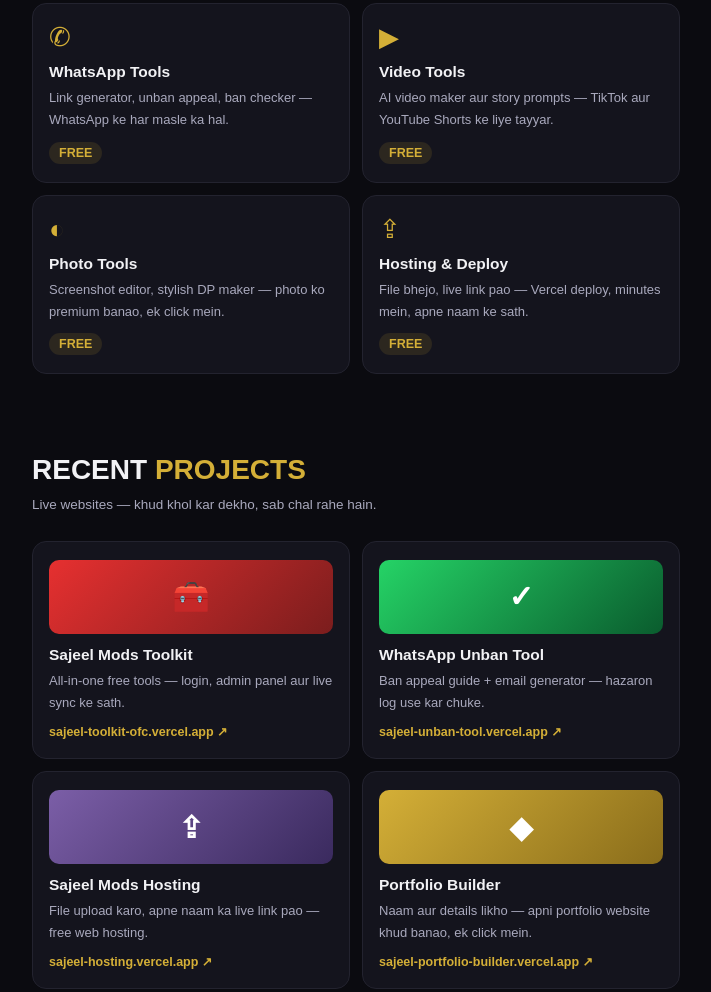
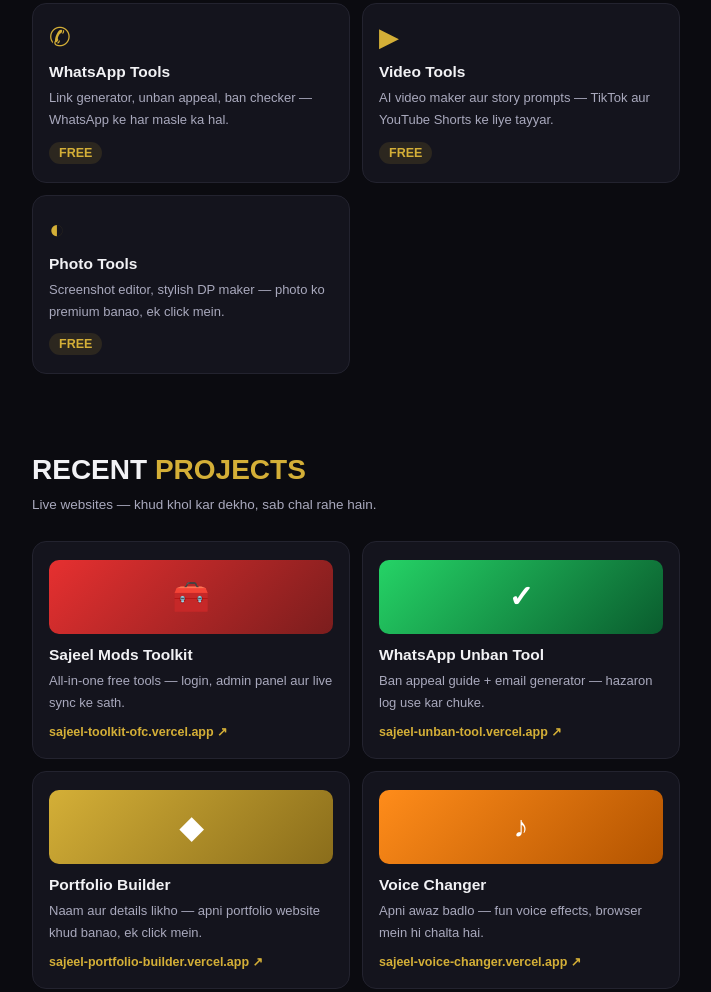
Before and after one commit to sajeelraza52/Sajeel-Bio, a plain HTML site: page index.html in a window 1280 px wide. Shown: the part 1062-2054 px from the top of the page, without its empty margins (284-995 px from the left). Drawn offline with Linux system fonts and the light colour scheme.

Commit message:
Remove Sajeel Hosting from bio — private tool, not for public sites

```diff
--- a/index.html
+++ b/index.html
@@ -170,7 +170,6 @@
       <div class="card reveal d1"><div class="ic">✆</div><h3>WhatsApp Tools</h3><p>Link generator, unban appeal, ban checker — WhatsApp ke har masle ka hal.</p><span class="price">FREE</span></div>
       <div class="card reveal d2"><div class="ic">▶</div><h3>Video Tools</h3><p>AI video maker aur story prompts — TikTok aur YouTube Shorts ke liye tayyar.</p><span class="price">FREE</span></div>
       <div class="card reveal d1"><div class="ic">◐</div><h3>Photo Tools</h3><p>Screenshot editor, stylish DP maker — photo ko premium banao, ek click mein.</p><span class="price">FREE</span></div>
-      <div class="card reveal d2"><div class="ic">⇪</div><h3>Hosting &amp; Deploy</h3><p>File bhejo, live link pao — Vercel deploy, minutes mein, apne naam ke sath.</p><span class="price">FREE</span></div>
     </div>
   </section>
 
@@ -181,7 +180,6 @@
     <div class="grid">
       <a class="proj reveal d1" href="https://sajeel-toolkit-ofc.vercel.app" target="_blank" rel="noopener"><div class="thumb" style="background:linear-gradient(135deg,#e63030,#7b1d1d)">🧰</div><h3>Sajeel Mods Toolkit</h3><p>All-in-one free tools — login, admin panel aur live sync ke sath.</p><span class="link">sajeel-toolkit-ofc.vercel.app</span></a>
       <a class="proj reveal d2" href="https://sajeel-unban-tool.vercel.app" target="_blank" rel="noopener"><div class="thumb" style="background:linear-gradient(135deg,#25d366,#0a5c2e)">✓</div><h3>WhatsApp Unban Tool</h3><p>Ban appeal guide + email generator — hazaron log use kar chuke.</p><span class="link">sajeel-unban-tool.vercel.app</span></a>
-      <a class="proj reveal d1" href="https://sajeel-hosting.vercel.app" target="_blank" rel="noopener"><div class="thumb" style="background:linear-gradient(135deg,#7b5ea7,#3a2a5e)">⇪</div><h3>Sajeel Mods Hosting</h3><p>File upload karo, apne naam ka live link pao — free web hosting.</p><span class="link">sajeel-hosting.vercel.app</span></a>
       <a class="proj reveal d2" href="https://sajeel-portfolio-builder.vercel.app" target="_blank" rel="noopener"><div class="thumb" style="background:linear-gradient(135deg,#d4af37,#8a6d1b)">◆</div><h3>Portfolio Builder</h3><p>Naam aur details likho — apni portfolio website khud banao, ek click mein.</p><span class="link">sajeel-portfolio-builder.vercel.app</span></a>
       <a class="proj reveal d1" href="https://sajeel-voice-changer.vercel.app" target="_blank" rel="noopener"><div class="thumb" style="background:linear-gradient(135deg,#ff8c1a,#b35400)">♪</div><h3>Voice Changer</h3><p>Apni awaz badlo — fun voice effects, browser mein hi chalta hai.</p><span class="link">sajeel-voice-changer.vercel.app</span></a>
       <a class="proj reveal d2" href="https://portfolio-bilal-ahmed.vercel.app" target="_blank" rel="noopener"><div class="thumb" style="background:linear-gradient(135deg,#2b8cff,#0a3d7a)">▣</div><h3>Client Portfolio — Bilal Ahmed</h3><p>Client ke liye banayi gayi portfolio website — live aur working.</p><span class="link">portfolio-bilal-ahmed.vercel.app</span></a>
```
